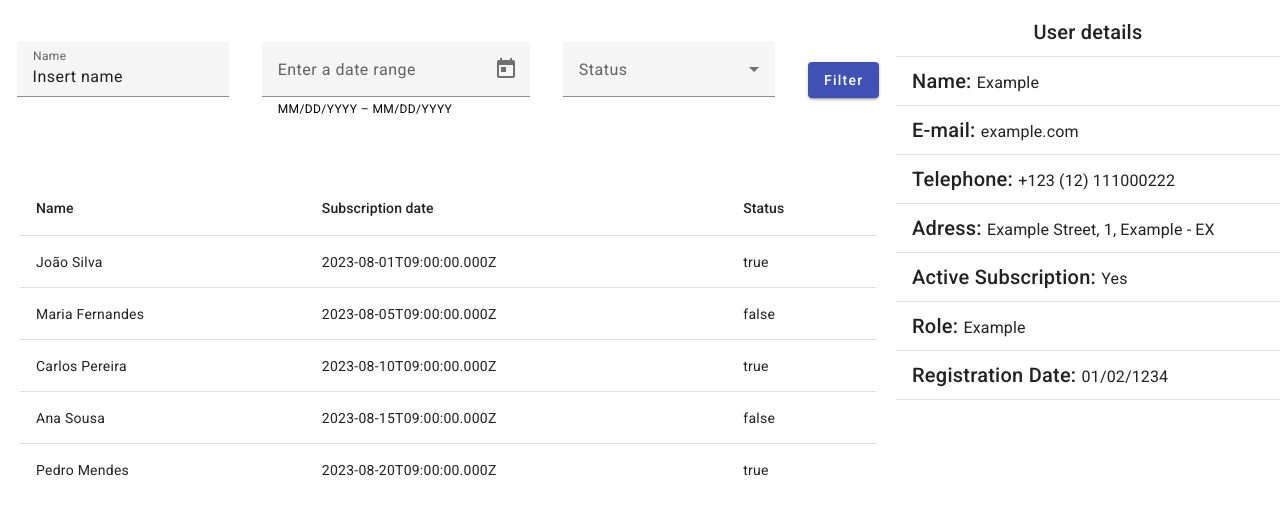
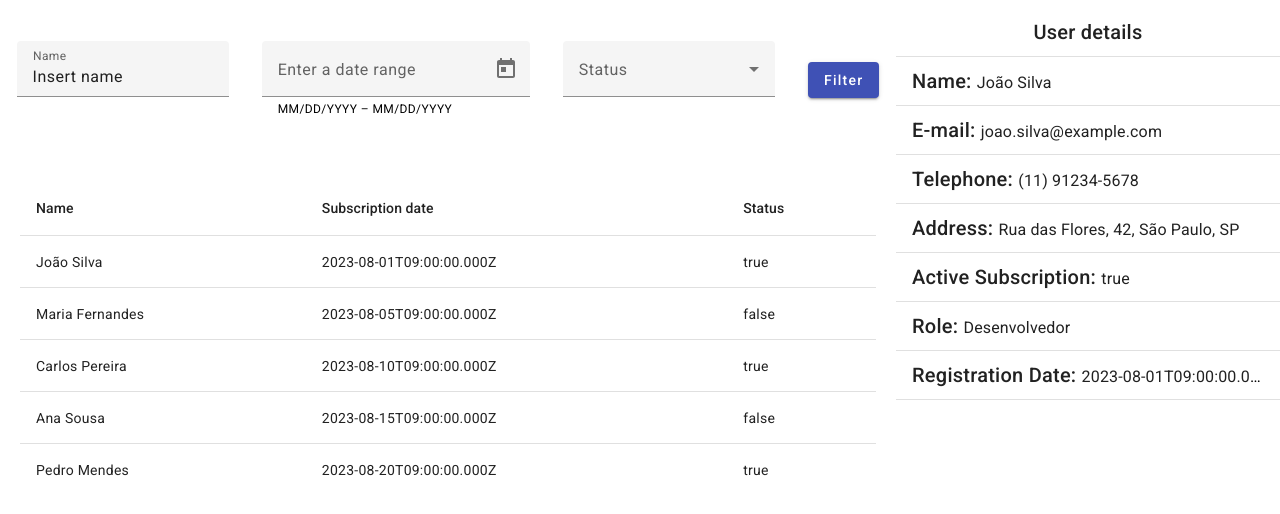
Before and after one commit to hlp-leonardo/users-filter-project-angular, an Angular app: page / in a window 1280 px wide. Shown: the top 514 px of the page. Built offline with nearby package versions, Linux system fonts and the light colour scheme.

Commit message:
update project

```diff
--- a/src/app/app.component.html
+++ b/src/app/app.component.html
@@ -11,6 +11,6 @@
     </div>
     <div class="right-div">
         <!-- Conteúdo da div direita -->
-        <app-user-details></app-user-details>
+        <app-user-details [user]="userSelected"></app-user-details>
     </div>
 </div>
--- a/src/app/app.component.ts
+++ b/src/app/app.component.ts
@@ -1,4 +1,6 @@
 import { Component } from '@angular/core';
+import { UserInterface } from './interfaces/user/user.interface';
+import { UsersList } from './data/users-list';
 
 @Component({
   selector: 'app-root',
@@ -6,5 +8,8 @@ import { Component } from '@angular/core';
   styleUrl: './app.component.scss'
 })
 export class AppComponent {
+
   title = 'users-filter-project';
+
+  userSelected: UserInterface = UsersList[0];
 }
--- a/src/app/components/components.module.ts
+++ b/src/app/components/components.module.ts
@@ -7,6 +7,7 @@ import { AngularMaterialModule } from "../angula-material/angula-material.module
 import { UserDetailsComponent } from './user-details/user-details.component';
 import { FilterComponent } from './filter/filter.component';
 import { UsersListComponent } from './users-list/users-list.component';
+import { PipesModule } from "../pipes/pipes.module";
 
 @NgModule({
     declarations: [
@@ -17,7 +18,8 @@ import { UsersListComponent } from './users-list/users-list.component';
     imports: [
       AngularMaterialModule,
       FormsModule,
-      CommonModule
+      CommonModule,
+      PipesModule
     ],
     exports: [
       UserDetailsComponent,
--- a/src/app/components/user-details/user-details.component.html
+++ b/src/app/components/user-details/user-details.component.html
@@ -7,43 +7,43 @@
 
         <mat-list-item>
             <span class="mat-h2">Name: </span>
-            <span class="mat-h3">Example</span>
+            <span class="mat-h3">{{ user.name }}</span>
         </mat-list-item>
         <mat-divider></mat-divider>
 
         <mat-list-item>
             <span class="mat-h2">E-mail: </span>
-            <span class="mat-h3">example.com</span>
+            <span class="mat-h3">{{ user.email }}</span>
         </mat-list-item>
         <mat-divider></mat-divider>
 
         <mat-list-item>
             <span class="mat-h2">Telephone: </span>
-            <span class="mat-h3">+123 (12) 111000222</span>
+            <span class="mat-h3">{{ user.phone | phone }}</span>
         </mat-list-item>
         <mat-divider></mat-divider>
 
         <mat-list-item>
-            <span class="mat-h2">Adress: </span>
-            <span class="mat-h3">Example Street, 1, Example - EX</span>
+            <span class="mat-h2">Address: </span>
+            <span class="mat-h3">{{ user.address | address }}</span>
         </mat-list-item>
         <mat-divider></mat-divider>
 
         <mat-list-item>
             <span class="mat-h2">Active Subscription: </span>
-            <span class="mat-h3">Yes</span>
+            <span class="mat-h3">{{ user.active }}</span>
         </mat-list-item>
         <mat-divider></mat-divider>
 
         <mat-list-item>
             <span class="mat-h2">Role: </span>
-            <span class="mat-h3">Example</span>
+            <span class="mat-h3">{{ user.role }}</span>
         </mat-list-item>
         <mat-divider></mat-divider>
 
         <mat-list-item>
             <span class="mat-h2">Registration Date: </span>
-            <span class="mat-h3">01/02/1234</span>
+            <span class="mat-h3">{{ user.registrationDate }}</span>
         </mat-list-item>
         <mat-divider></mat-divider>
     </mat-list>
--- a/src/app/components/user-details/user-details.component.ts
+++ b/src/app/components/user-details/user-details.component.ts
@@ -1,4 +1,5 @@
-import { Component } from '@angular/core';
+import { Component, Input } from '@angular/core';
+import { UserInterface } from '../../interfaces/user/user.interface';
 
 @Component({
   selector: 'app-user-details',
@@ -7,4 +8,5 @@ import { Component } from '@angular/core';
 })
 export class UserDetailsComponent {
 
+  @Input({ required: true }) user: UserInterface = {} as UserInterface;
 }
--- /dev/null
+++ b/src/app/pipes/address.pipe.ts
@@ -0,0 +1,23 @@
+import { Pipe, PipeTransform } from '@angular/core';
+import { AddressInterface } from '../interfaces/user/address.interface';
+
+@Pipe({
+  name: 'address'
+})
+export class AddressPipe implements PipeTransform {
+
+  transform(address: AddressInterface): string {
+    const INVALID_ADDRESS =
+      !address ||
+      !address.street ||
+      !address.city ||
+      !address.state
+      address.number === null || address.number === undefined;
+    if(INVALID_ADDRESS) {
+      return 'Invalid address.'
+    }
+
+    return `${address.street}, ${address.number}, ${address.city}, ${address.state}`;
+  }
+
+}
--- /dev/null
+++ b/src/app/pipes/phone.pipe.ts
@@ -0,0 +1,23 @@
+import { Pipe, PipeTransform } from '@angular/core';
+
+@Pipe({
+  name: 'phone'
+})
+export class PhonePipe implements PipeTransform {
+
+  transform(phone: string): string {
+
+    const INVALID_PHONE = !phone || phone.length < 10 || phone.length > 11;
+    if (INVALID_PHONE) {
+      return 'Invalid phone number.';
+    }
+
+    const CELLPHONE = phone.length === 11;
+    if (CELLPHONE) {
+      return `(${phone.substring(0, 2)}) ${phone.substring(2, 7)}-${phone.substring(7)}`;
+    } else {
+      return `(${phone.substring(0, 2)}) ${phone.substring(2, 6)}-${phone.substring(6)}`;
+    }
+  }
+
+}
```
Also changed, not shown: src/app/pipes/pipes.module.ts (added, +18 -0 lines).
